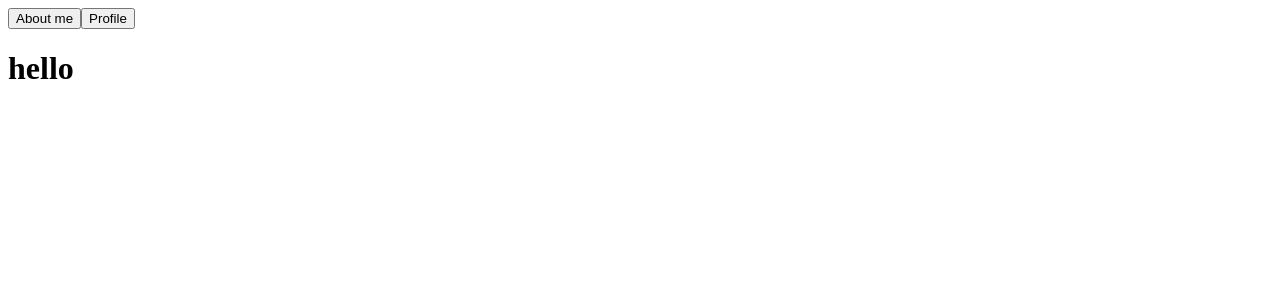
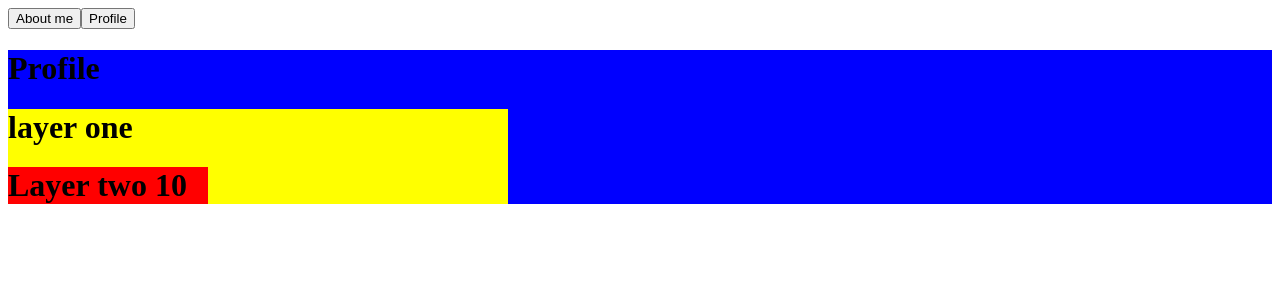
Before and after one commit to SayyidRadhin/firebase, a React (Create React App) app: page /profile in a window 1280 px wide. Shown: the top 300 px of the page. Built offline with nearby package versions, Linux system fonts and the light colour scheme.

Commit message:
used usecontext

```diff
--- a/src/App.js
+++ b/src/App.js
@@ -2,8 +2,9 @@ import {useState} from 'react'
 import About from './Container/About'
 import Profile from './Container/Profile'
 import {Route,Link,useHistory} from 'react-router-dom'
+import {AppContext} from './AppContext'
 function App() {
-  const [state, setState] = useState('')
+  const [state, setState] = useState(10)
   const history = useHistory()
 
   return (
@@ -11,9 +12,14 @@ function App() {
 
        <button onClick={()=>history.push('/about')}>About me</button>
        <button onClick={()=>history.push('/profile')}>Profile</button>
-       <Route component={About} path='/about'/>
-       <Route render={()=><h1>hello</h1>} path='/profile'/>
-
+      <AppContext.Provider value={{data:state}}>
+       <Route path='/about'>
+         <About></About>
+       </Route>
+       <Route path='/profile' >
+         <Profile></Profile>
+       </Route>
+       </AppContext.Provider>
     </div>
   )
 }
--- /dev/null
+++ b/src/AppContext.js
@@ -0,0 +1,3 @@
+import {createContext} from 'react'
+
+export const AppContext = createContext()
--- a/src/Container/Profile.js
+++ b/src/Container/Profile.js
@@ -1,9 +1,11 @@
 import React from 'react'
+import One from '../components/One'
 
-function Profile() {
+function Profile(props) {
     return (
-        <div>
+        <div style={{backgroundColor:'blue'}}>
             <h1>Profile</h1>
+            <One ></One>
         </div>
     )
 }
--- /dev/null
+++ b/src/components/One.js
@@ -0,0 +1,13 @@
+import React from 'react'
+import Two from './Two'
+
+function One(props) {
+    return (
+        <div style={{backgroundColor:'yellow',width:'500px'}}>
+            <h1>layer one</h1>
+            <Two ></Two>
+        </div>
+    )
+}
+
+export default One
--- /dev/null
+++ b/src/components/Two.js
@@ -0,0 +1,12 @@
+import React,{useContext} from 'react'
+import {AppContext} from '../AppContext'
+function Two(props) {
+const {data} = useContext(AppContext)
+    return (
+        <div style={{backgroundColor:'red',width:'200px'}}>
+            <h1>Layer two {data} </h1>
+        </div>
+    )
+}
+
+export default Two
```
